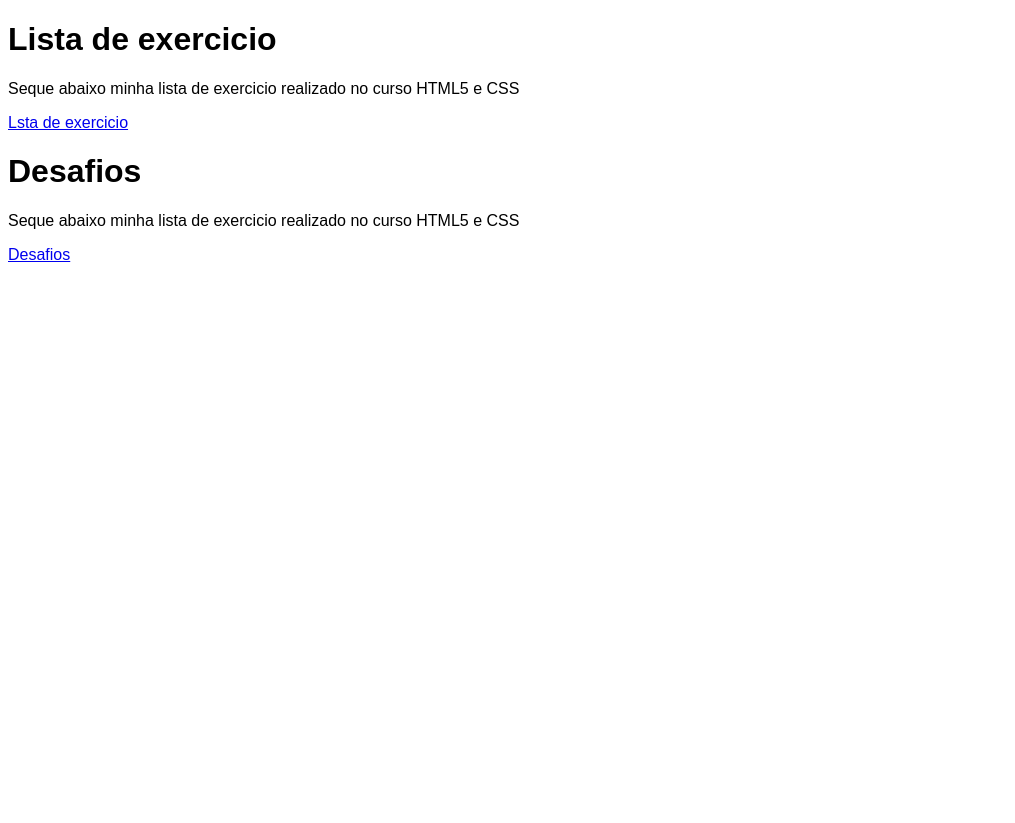
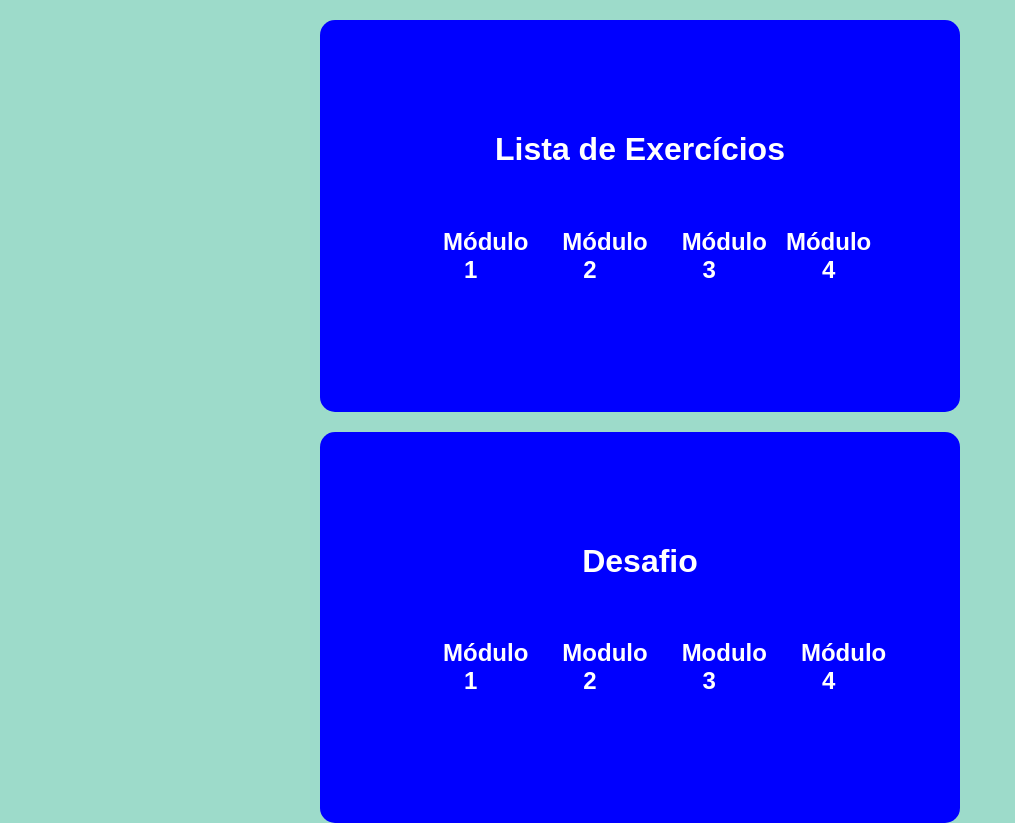
Before and after one commit to MarceloAraujoDossantos/projeto-pasta, a plain HTML site: page index.html in a window 1280 px wide. Shown: the whole page, without its empty margins (0-1015 px from the left). Before the commit the page ends 800 px from the top, so only its background shows below. Drawn offline with Linux system fonts and the light colour scheme.

Commit message:
Update index.html

```diff
--- a/index.html
+++ b/index.html
@@ -3,17 +3,34 @@
 <head>
   <meta charset="UTF-8">
   <meta name="viewport" content="width=device-width, initial-scale=1.0">
-  <title>Página inicial</title>
-  <link rel="stylesheet" href="style.css">
+  <title>Document</title>
+  <link rel="stylesheet" href="../exercicio.css">
 </head>
 <body>
-  <h1>Lista de exercicio</h1>
-  <p>Seque abaixo minha lista de exercicio realizado no curso HTML5 e CSS</p>
-  <a href="/exercicios/exercicio.html">Lsta de exercicio</a>
 
-  <h1>Desafios</h1>
-  <p>Seque abaixo minha lista de exercicio realizado no curso HTML5 e CSS</p>
-  <a href="/desafios/desafio.html"> Desafios</a>
+  <main>
 
+  <h1>Lista de Exercícios</h1>
+  <table>
+    <tr>
+    <th> <h2> <a class="m1" href="exercicios/modulo1.html">Módulo 1 </a> </h2></th>
+    <th><h2>  <a class="m2" href="exercicios/modulo2.html">Módulo 2</a></h2></th>
+    <th> <h2>  <a class="m3" href="/exercicios/modulo3.html">Módulo 3</a></h2>
+      <th><h2> <a class="m4" href="/exercicios/modulo4.html">Módulo 4</a></h2></th>
+    </tr>
+</table>
+</main>
+<main>
+  <h1>Desafio</h1>
+  <table>
+   <tr>
+  <td><h2><a class="m1" href="/desafios/dmodulo1.html">Módulo 1</a></h2></td>
+  <td><h2> <a class="m2" href="/desafios/dmodulo2.html">Modulo 2</a></h2></td>
+  <td><h2> <a class="m3" href="/desafios/dmodulo3.html">Modulo 3</a></h2></td>
+  <td><h2><a class="m3" href="/desafios/dmodulo4.html">Módulo 4</a></h2></td>
+</tr>
+
+</table>
+</main>
 </body>
 </html>
```
